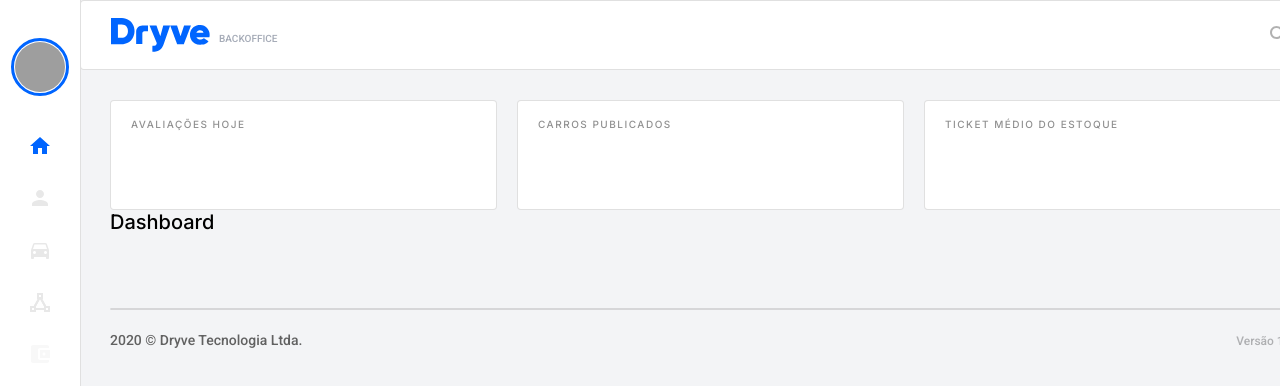
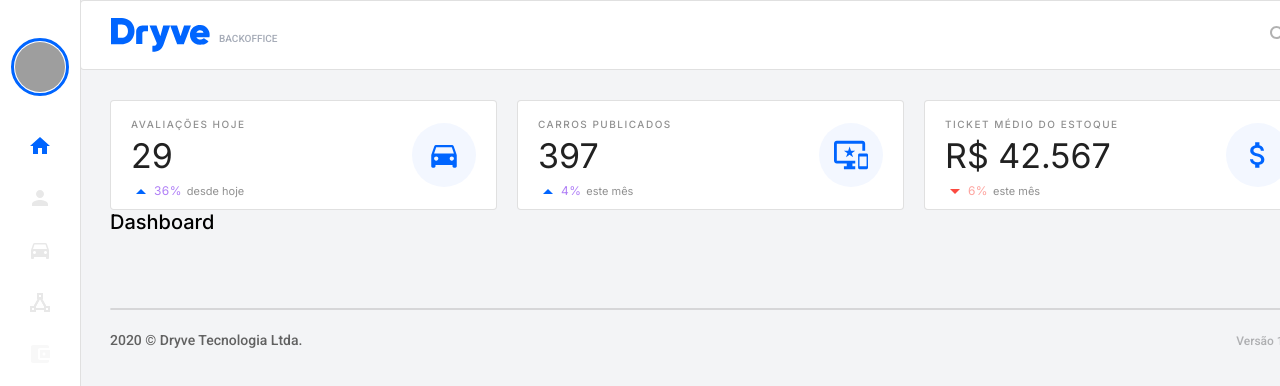
Before and after one commit to glauberbrack/dryve, a React (Create React App) app: page / in a window 1280 px wide. Shown: the top 386 px of the page. Built offline with nearby package versions, Linux system fonts and the light colour scheme; grey boxes are pictures that could not be loaded.

Commit message:
dashboard card top

```diff
--- a/src/pages/Dashboard/DashboardCard/index.tsx
+++ b/src/pages/Dashboard/DashboardCard/index.tsx
@@ -1,16 +1,65 @@
 import React from 'react';
 
-import { Container } from './styles';
+import {
+  Container,
+  ContainerMiddle,
+  IconContainer,
+  IconImage,
+  ContainerFooter,
+  PercentageImage,
+} from './styles';
+
+import imgArrowUp from '../../../assets/icons/arrow-up.svg';
+import imgArrowDown from '../../../assets/icons/arrow-down.svg';
 
 interface CardProps {
   title: string;
+  value: string;
+  iconSrc: string;
+  iconAlt: string;
+  positiveNegative: string;
+  percentageValue: string;
+  percentageText: string;
   className?: string;
 }
 
-const DashboardCard: React.FC<CardProps> = ({ title }) => {
+const DashboardCard: React.FC<CardProps> = ({
+  title,
+  value,
+  iconSrc,
+  iconAlt,
+  positiveNegative,
+  percentageValue,
+  percentageText,
+}) => {
   return (
     <Container>
       <h2>{title}</h2>
+      <ContainerMiddle>
+        <h1>{value}</h1>
+        <IconContainer>
+          <IconImage src={iconSrc} alt={iconAlt} />
+        </IconContainer>
+      </ContainerMiddle>
+      <ContainerFooter>
+        {positiveNegative === 'positive' ? (
+          <PercentageImage src={imgArrowUp} alt={percentageText} />
+        ) : (
+          <PercentageImage src={imgArrowDown} alt={percentageText} />
+        )}
+
+        <p>
+          {positiveNegative === 'positive' ? (
+            <span style={{ color: '#6200ee' }}>
+{percentageValue}%</span>
+          ) : (
+            <span style={{ color: '#fc4a40' }}>
+{percentageValue}%</span>
+          )}
+
+          {percentageText}
+        </p>
+      </ContainerFooter>
     </Container>
   );
 };
--- a/src/pages/Dashboard/DashboardCard/styles.ts
+++ b/src/pages/Dashboard/DashboardCard/styles.ts
@@ -6,10 +6,10 @@ export const Container = styled.div`
   border-radius: 4px;
   border: solid 1px rgba(0, 0, 0, 0.12);
   background: #ffffff;
+  padding-left: 20px;
 
   h2 {
     margin-top: 15px;
-    margin-left: 20px;
     width: 100%;
     height: 16px;
     opacity: 0.5;
@@ -24,3 +24,70 @@ export const Container = styled.div`
     text-transform: uppercase;
   }
 `;
+
+export const ContainerMiddle = styled.div`
+  display: flex;
+  flex-direction: row;
+  margin-top: 6px;
+
+  h1 {
+    width: 100%;
+    font-family: Inter;
+    font-size: 34px;
+    font-weight: normal;
+    font-stretch: normal;
+    font-style: normal;
+    line-height: 1.06;
+    letter-spacing: normal;
+    color: rgba(0, 0, 0, 0.87);
+  }
+`;
+
+export const IconContainer = styled.div`
+  margin-top: -15px;
+  margin-right: 20px;
+  border-radius: 50%;
+  width: 64px;
+  height: 64px;
+  background-color: #f3f7ff;
+  display: flex;
+  justify-content: center;
+`;
+
+export const IconImage = styled.img`
+  padding: 15px;
+  object-fit: contain;
+`;
+
+export const ContainerFooter = styled.div`
+  display: flex;
+  flex-direction: row;
+  align-items: center;
+  margin-left: -2px;
+  margin-top: -8px;
+
+  p {
+    opacity: 0.5;
+    font-family: Inter;
+    font-size: 11px;
+    font-weight: normal;
+    font-stretch: normal;
+    font-style: normal;
+    line-height: 1.45;
+    letter-spacing: normal;
+    text-transform: lowercase;
+    color: rgba(0, 0, 0, 0.87);
+
+    span {
+      margin-left: 1px;
+      margin-right: 5px;
+      font-size: 12px;
+      line-height: 1.33;
+      letter-spacing: 0.4px;
+    }
+  }
+`;
+
+export const PercentageImage = styled.img`
+  object-fit: contain;
+`;
--- a/src/pages/Dashboard/index.tsx
+++ b/src/pages/Dashboard/index.tsx
@@ -4,13 +4,41 @@ import { Container, Cards } from './styles';
 
 import DashboardCard from './DashboardCard';
 
+import imgCar from '../../assets/icons/car-selected.svg';
+import imgDevice from '../../assets/icons/device.svg';
+import imgMoney from '../../assets/icons/money.svg';
+
 const Dashboard: React.FC = () => {
   return (
     <Container>
       <Cards>
-        <DashboardCard title="Avaliações Hoje" />
-        <DashboardCard title="Carros publicados" />
-        <DashboardCard title="Ticket Médio do Estoque" />
+        <DashboardCard
+          title="Avaliações Hoje"
+          value="29"
+          iconSrc={imgCar}
+          iconAlt="Avaliações Hoje"
+          positiveNegative="positive"
+          percentageValue="36"
+          percentageText="Desde hoje"
+        />
+        <DashboardCard
+          title="Carros Publicados"
+          value="397"
+          iconSrc={imgDevice}
+          iconAlt="Carros Publicados"
+          positiveNegative="positive"
+          percentageValue="4"
+          percentageText="este mês"
+        />
+        <DashboardCard
+          title="Ticket Médio do Estoque"
+          value="R$ 42.567"
+          iconSrc={imgMoney}
+          iconAlt="Ticket Médio do Estoque"
+          positiveNegative="negative"
+          percentageValue="6"
+          percentageText="este mês"
+        />
       </Cards>
       <h1>Dashboard</h1>
     </Container>
```
